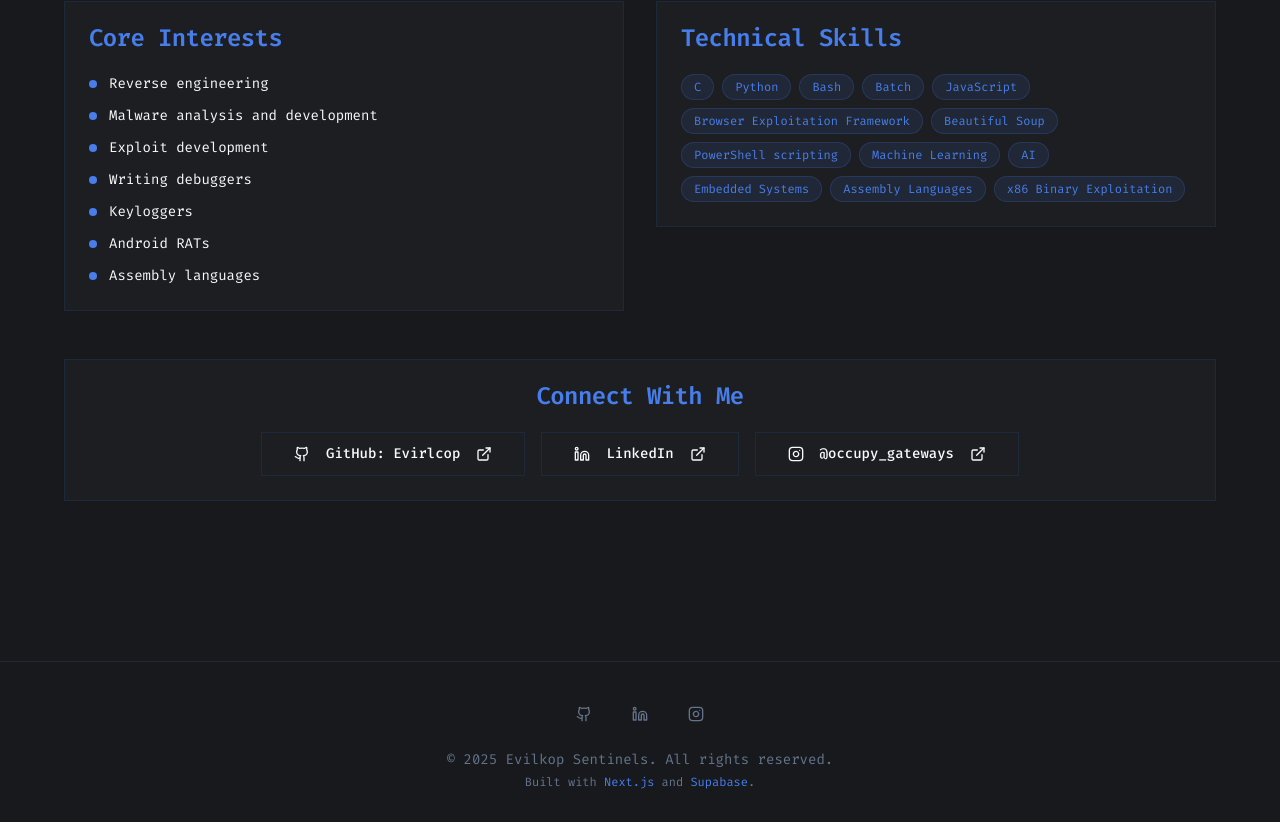
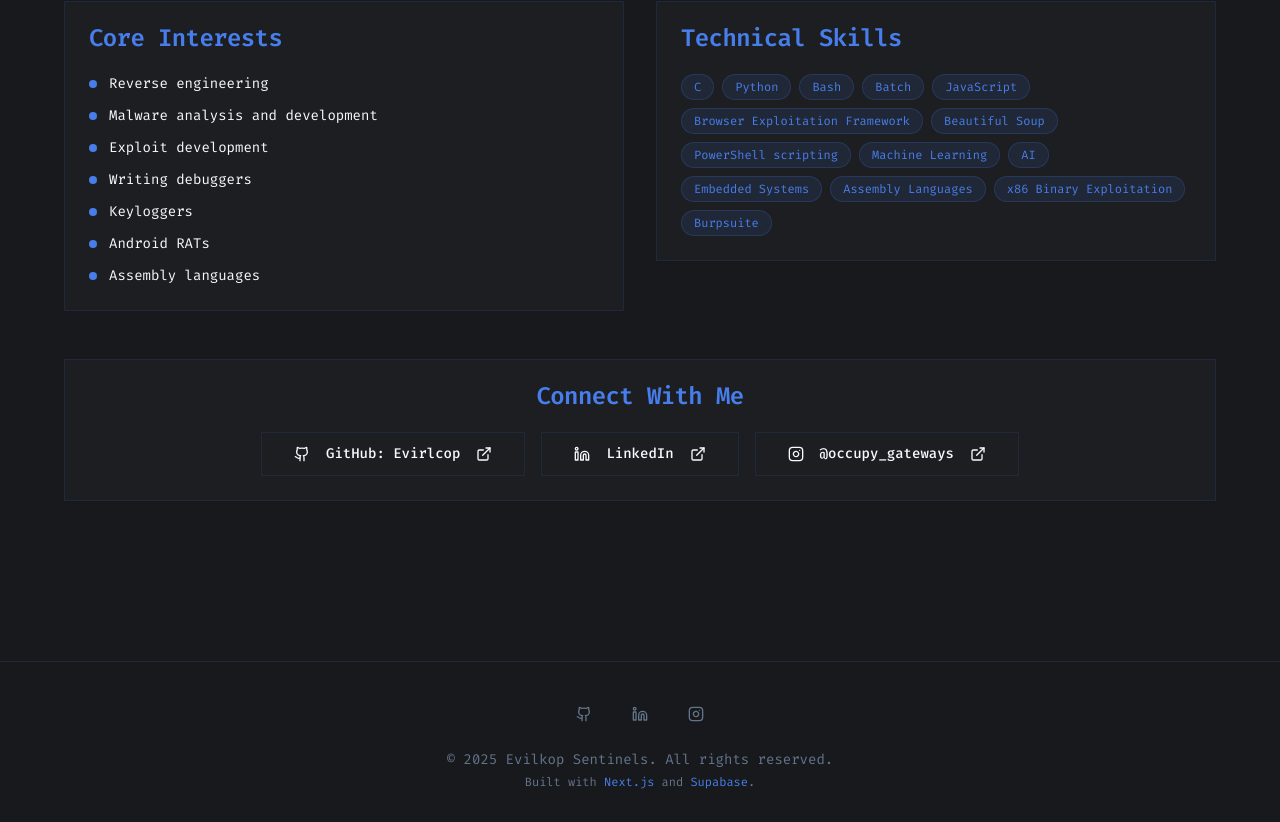
Before and after one commit to Evirlcop/sentinels-lo, a Next.js app: page /about in a window 1280 px wide. Shown: the part 878-1700 px from the top of the page. Built offline with nearby package versions, Linux system fonts and the light colour scheme.

Commit message:
Add 'Burpsuite' to interests list

```diff
--- a/app/about/page.tsx
+++ b/app/about/page.tsx
@@ -21,6 +21,7 @@ export default function AboutPage() {
     "Embedded Systems",
     "Assembly Languages",
     "x86 Binary Exploitation",
+    "Burpsuite"
   ]
 
   const interests = [
```
